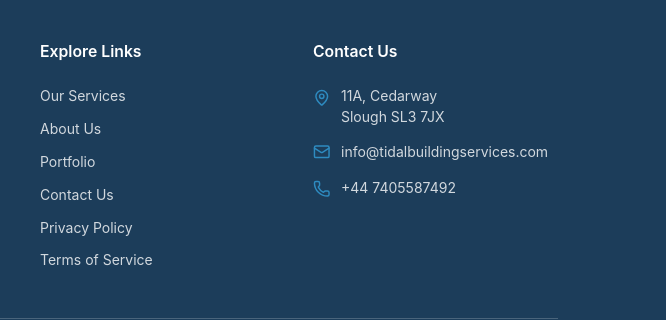
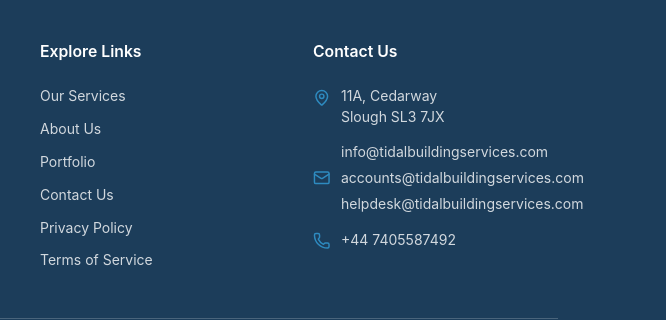
Before and after one commit to tidalbuilding/Tidal-Building-Services, a React app: page portfolio.html in a window 1280 px wide. Shown: the part 3810-4130 px from the top of the page, 614-1280 px from the left. Built offline with nearby package versions, Linux system fonts and the light colour scheme.

Commit message:
add emails

```diff
--- a/portfolio.html
+++ b/portfolio.html
@@ -550,11 +550,19 @@ Explore our extensive portfolio of completed projects showcasing our commitment
                             </p>
                         </div>
                         <div class="flex items-center space-x-3">
-                            <i data-lucide="mail" class="w-5 h-5 text-[#2E8BC0] flex-shrink-0"></i>
-                            <a href="mailto:info@tidalbuildingservices.com" class="text-white/80 hover:text-[#2E8BC0] transition-colors duration-200">
-                                info@tidalbuildingservices.com
-                            </a>
-                        </div>
+    <i data-lucide="mail" class="w-5 h-5 text-[#2E8BC0] flex-shrink-0"></i>
+    <div class="flex flex-col space-y-1">
+        <a href="mailto:info@tidalbuildingservices.com" class="text-white/80 hover:text-[#2E8BC0] transition-colors duration-200">
+            info@tidalbuildingservices.com
+        </a>
+        <a href="mailto:accounts@tidalbuildingservices.com" class="text-white/80 hover:text-[#2E8BC0] transition-colors duration-200">
+            accounts@tidalbuildingservices.com
+        </a>
+        <a href="mailto:helpdesk@tidalbuildingservices.com" class="text-white/80 hover:text-[#2E8BC0] transition-colors duration-200">
+            helpdesk@tidalbuildingservices.com
+        </a>
+    </div>
+</div>
                         <div class="flex items-center space-x-3">
                             <i data-lucide="phone" class="w-5 h-5 text-[#2E8BC0] flex-shrink-0"></i>
                             <a href="tel:+447405587492" class="text-white/80 hover:text-[#2E8BC0] transition-colors duration-200">
```
